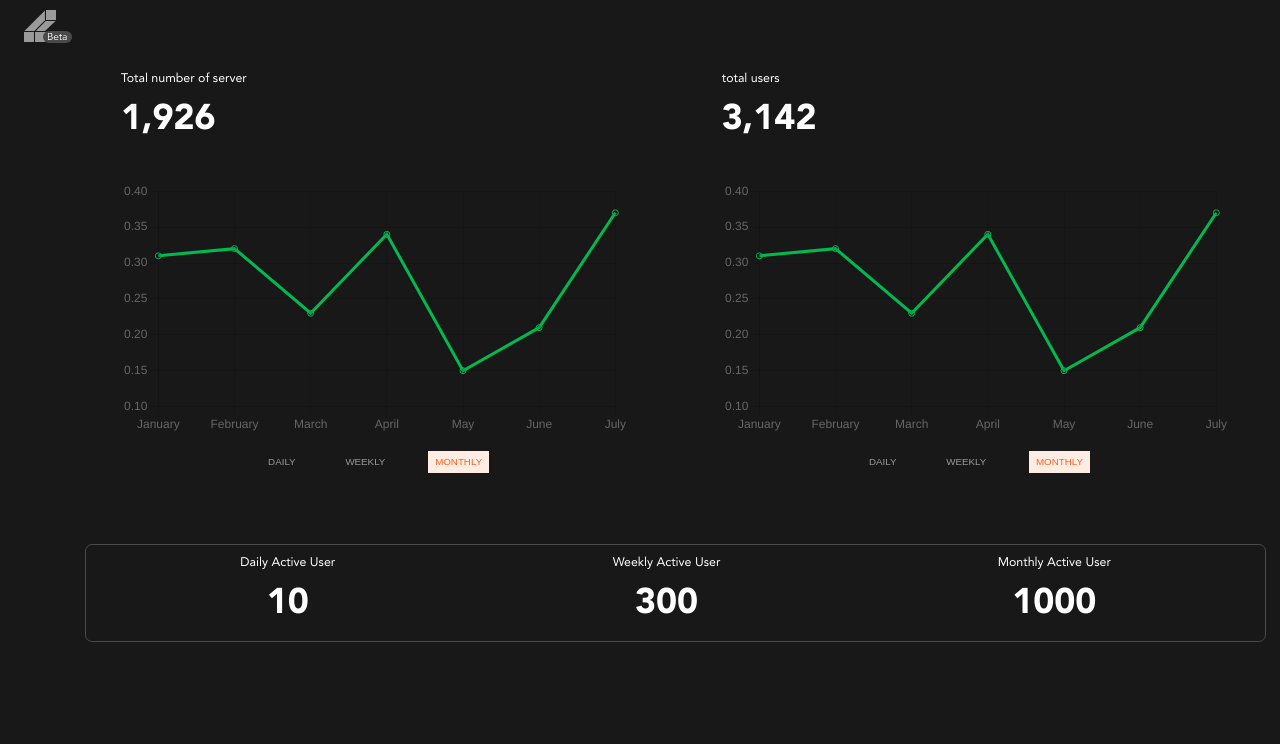
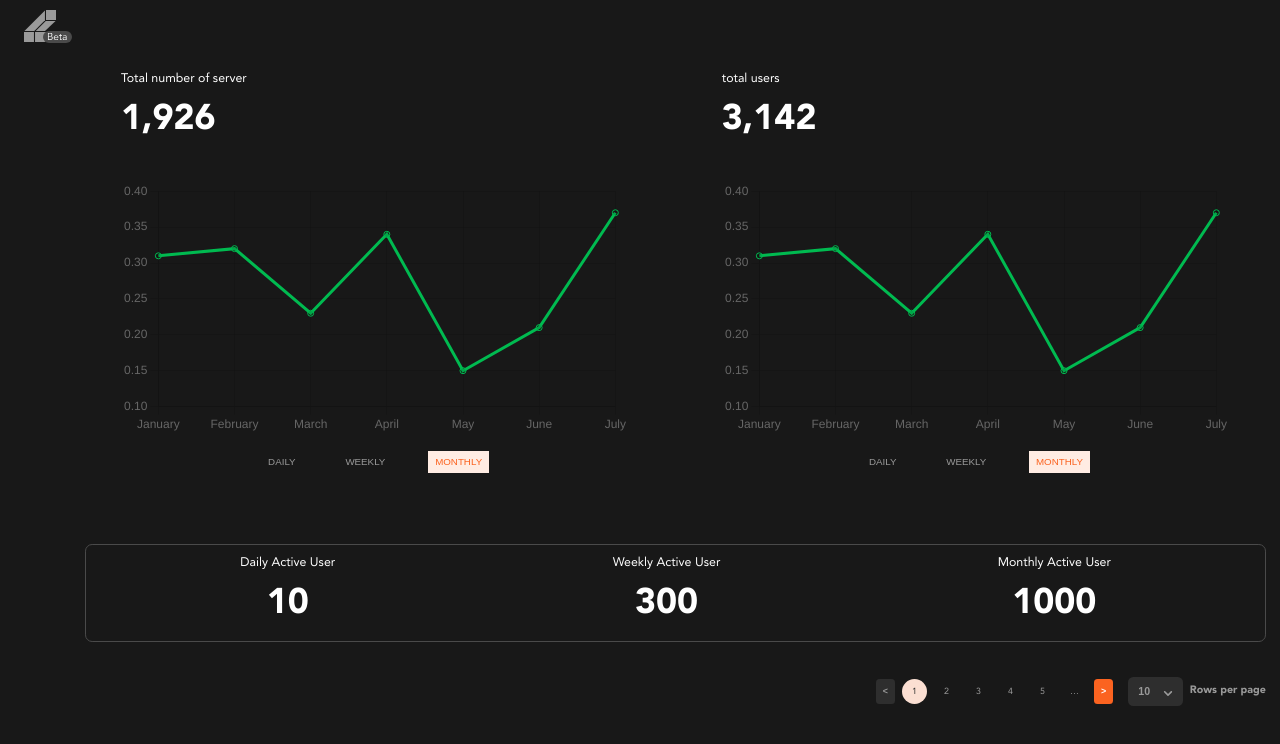
Before and after one commit to devchux/gamic-dashboard, a React (Create React App) app: page / in a window 1280 px wide. Shown: the top 744 px of the page. Built offline with nearby package versions, Linux system fonts and the light colour scheme.

Commit message:
create paginate component

```diff
--- a/src/assets/scss/components/index.scss
+++ b/src/assets/scss/components/index.scss
@@ -1,3 +1,5 @@
 @import './stats/stats-graph.scss';
 @import './button/button.scss';
 @import './stats/user-counts.scss';
+@import './pagination/index.scss';
+@import './input/index.scss';
--- /dev/null
+++ b/src/assets/scss/components/input/index.scss
@@ -0,0 +1 @@
+@import './select.scss'
--- /dev/null
+++ b/src/assets/scss/components/input/select.scss
@@ -0,0 +1,21 @@
+@import "../../shared/colors.scss";
+
+.custom-select {
+  -moz-appearance: none;
+  appearance: none;
+  -webkit-appearance: none;
+  width: 6.2rem;
+  height: 3.2rem;
+  padding: 0.7rem 1.2rem;
+  outline: none;
+  border: none;
+  background-color: $mineShaft;
+  color: $dustyGrey;
+  font-weight: 700;
+  font-size: 1.2rem;
+  line-height: 1.8rem;
+  border-radius: 0.6rem;
+  background-image: url('../../../svgs/caret.svg');
+  background-repeat: no-repeat;
+  background-position: 3.98rem 1.39rem;
+}
--- /dev/null
+++ b/src/assets/scss/components/pagination/index.scss
@@ -0,0 +1,62 @@
+@import "../../shared/colors.scss";
+
+.custom-pagination {
+  display: flex;
+  align-items: center;
+  gap: 1.6rem;
+  justify-content: flex-end;
+
+  .page-numbers {
+    display: flex;
+    gap: 0.8rem;
+    align-items: center;
+    width: fit-content;
+    li {
+      list-style-type: none;
+
+      &:not(.btn) {
+        width: 2.8rem;
+        height: 2.8rem;
+        display: flex;
+        align-items: center;
+        justify-content: center;
+        border-radius: 50%;
+        color: $dustyGrey;
+
+        &.active {
+          color: $mineShaft;
+          background: $cinderella;
+        }
+      }
+
+      > button {
+        border: none;
+        padding: 0.8rem;
+        font-size: 1rem;
+        font-weight: 600;
+        border-radius: 0.4rem;
+        color: $white;
+        background-color: $orange;
+
+        &:disabled {
+          color: $dustyGrey;
+          background-color: $mineShaft;
+        }
+      }
+    }
+  }
+
+  .rows-per-page {
+    width: fit-content;
+    display: flex;
+    align-items: center;
+    gap: 0.8rem;
+
+    p {
+      font-weight: 700;
+      font-size: 1.2rem;
+      line-height: 1.8rem;
+      color: $dustyGrey;
+    }
+  }
+}
--- a/src/assets/scss/shared/colors.scss
+++ b/src/assets/scss/shared/colors.scss
@@ -4,3 +4,6 @@ $dustyGrey: #9A9A9A;
 $orange: #FB6320;
 $fairPink: #FFECE3;
 $tundora: #4A4A4A;
+$mineShaft: #2E2E2E;
+$cinderella: #fbdfd2;
+$thunder: #231F20;
--- /dev/null
+++ b/src/components/input/select.jsx
@@ -0,0 +1,15 @@
+import React from "react";
+
+const Select = ({ options = [], ...rest }) => {
+  return (
+    <select className="custom-select" {...rest}>
+      {options.map((item, i) => (
+        <option key={i} value={item?.value}>
+          {item?.label}
+        </option>
+      ))}
+    </select>
+  );
+};
+
+export default Select;
--- /dev/null
+++ b/src/components/pagination/index.jsx
@@ -0,0 +1,87 @@
+import Select from "../input/select";
+
+const Pagination = ({
+  currentPage,
+  maxPageLimit,
+  minPageLimit,
+  onPrevClick,
+  onNextClick,
+  onPageChange,
+  totalPages: totalPagesProp,
+}) => {
+  const totalPages = totalPagesProp - 1;
+
+  const pages = [];
+  for (let i = 1; i <= totalPages; i++) {
+    pages.push(i);
+  }
+
+  const handlePrevClick = () => {
+    onPrevClick();
+  };
+
+  const handleNextClick = () => {
+    onNextClick();
+  };
+
+  const handlePageClick = (e) => {
+    onPageChange(Number(e.target.id));
+  };
+
+  const pageNumbers = pages.map((page) => {
+    if (page <= maxPageLimit && page > minPageLimit) {
+      return (
+        <li
+          key={page}
+          id={page}
+          onClick={handlePageClick}
+          className={currentPage === page ? "active" : null}
+        >
+          {page}
+        </li>
+      );
+    } else {
+      return null;
+    }
+  });
+
+  let pageIncrementEllipses = null;
+  if (pages.length > maxPageLimit) {
+    pageIncrementEllipses = <li onClick={handleNextClick}>&hellip;</li>;
+  }
+  let pageDecremenEllipses = null;
+  if (minPageLimit >= 1) {
+    pageDecremenEllipses = <li onClick={handlePrevClick}>&hellip;</li>;
+  }
+
+  return (
+    <div className="custom-pagination">
+      <ul className="page-numbers">
+        <li className="btn">
+          <button onClick={handlePrevClick} disabled={currentPage === pages[0]}>
+            &lt;
+          </button>
+        </li>
+        {pageDecremenEllipses}
+        {pageNumbers}
+        {pageIncrementEllipses}
+        <li className="btn">
+          <button
+            onClick={handleNextClick}
+            disabled={currentPage === pages[pages.length - 1]}
+          >
+            &gt;
+          </button>
+        </li>
+      </ul>
+      <div className="rows-per-page">
+        <div>
+          <Select options={[{ value: 10, label: 10 }]} />
+        </div>
+        <p>Rows per page</p>
+      </div>
+    </div>
+  );
+};
+
+export default Pagination;
--- a/src/pages/dashboard/index.jsx
+++ b/src/pages/dashboard/index.jsx
@@ -1,4 +1,5 @@
 import React from "react";
+import Pagination from "../../components/pagination";
 import StatsGraph from "../../components/stats/stats-graph";
 import UserCounts from "../../components/stats/user-counts";
 
@@ -12,6 +13,19 @@ const Dashboard = () => {
       <div className="user-counts-wrapper">
         <UserCounts />
       </div>
+      <div className="server-table">
+        <div>
+          <Pagination
+            currentPage={1}
+            maxPageLimit={5}
+            minPageLimit={0}
+            totalPages={16}
+            onPrevClick={() => null}
+            onNextClick={() => null}
+            onPageChange={() => null}
+          />
+        </div>
+      </div>
     </div>
   );
 };
```
Also changed, not shown: src/assets/svgs/caret.svg (added).
